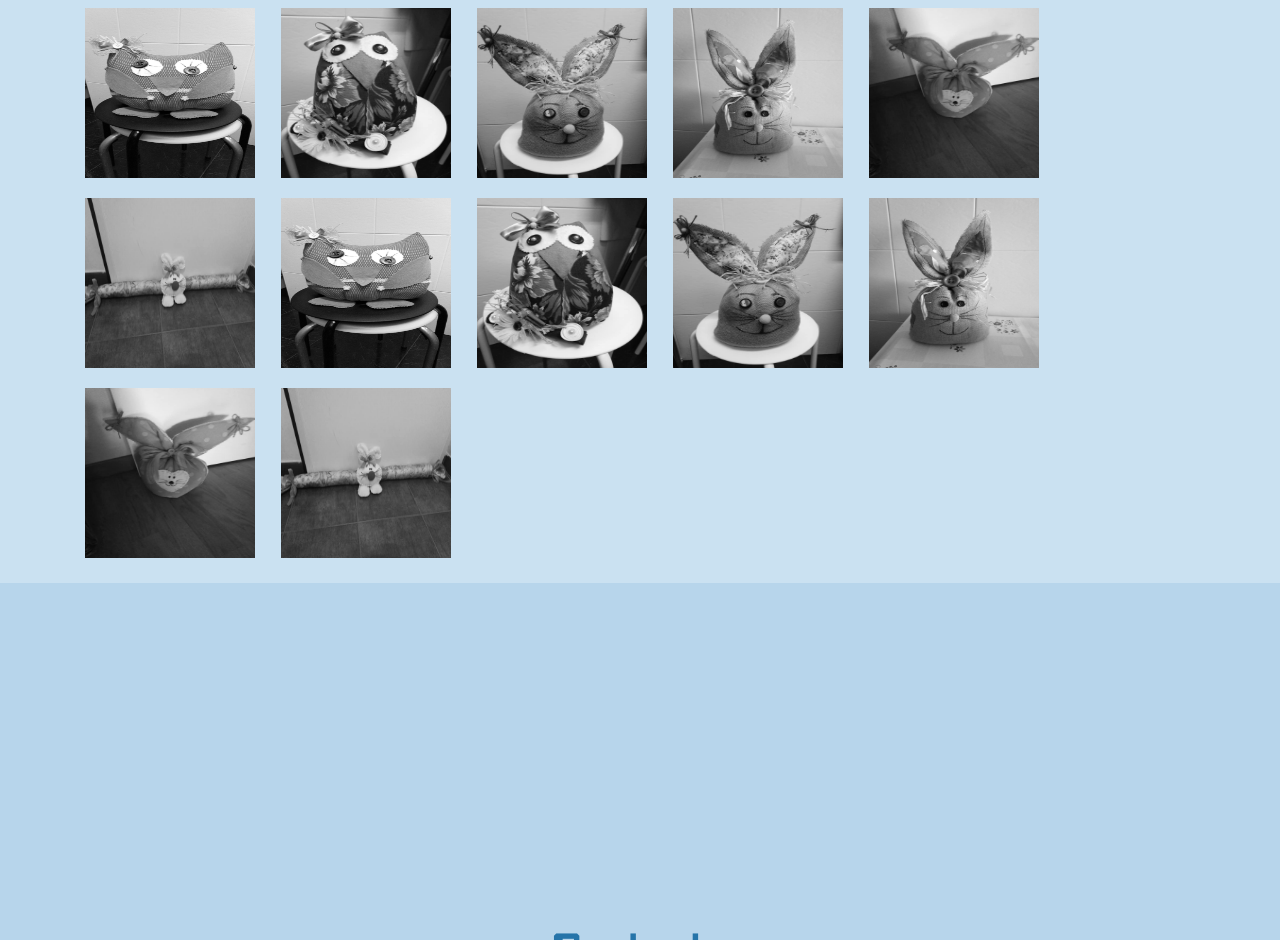
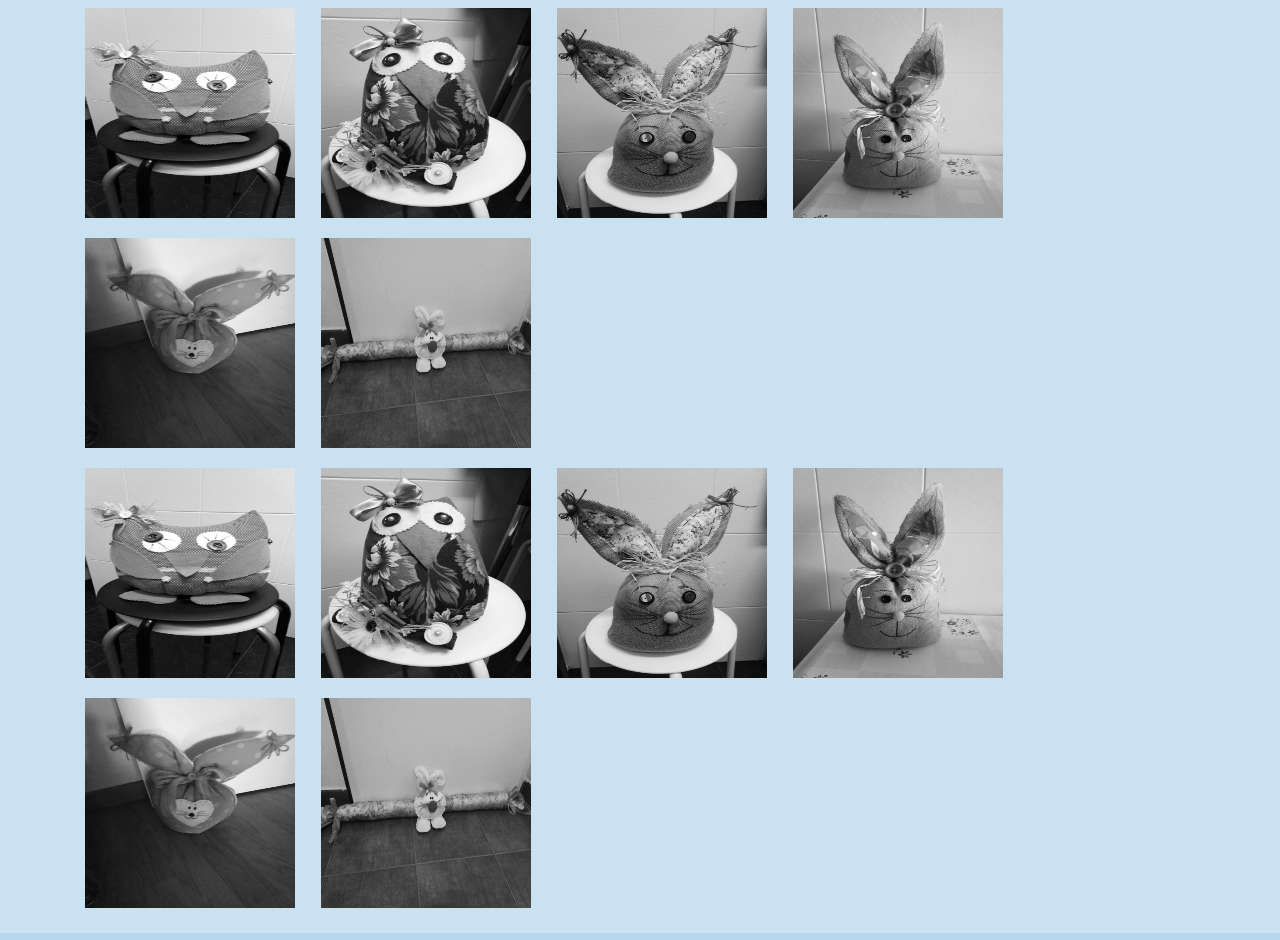
Before and after one commit to piresgil/Melita, a plain HTML site: page Index.html in a window 1280 px wide. Shown: the part 1860-2800 px from the top of the page. Drawn offline with Linux system fonts and the light colour scheme.

Commit message:
update gallery (div-row)

```diff
--- a/Index.html
+++ b/Index.html
@@ -163,6 +163,7 @@
                 produtos do Cantinho da Melita.</p>
 
             <div class="gallery">
+                <div class="row">
                     <a href="_imagens/_a/a01.jpg" data-lightbox="mygallery" data-title="a01"><img
                             src="_imagens/_a/a01.jpg"></a>
                     <a href="_imagens/_a/a02.jpg" data-lightbox="mygallery" data-title="a02"><img
@@ -175,6 +176,8 @@
                             src="_imagens/_a/a05.jpg"></a>
                     <a href="_imagens/_a/a06.jpg" data-lightbox="mygallery" data-title="a06"><img
                             src="_imagens/_a/a06.jpg"></a>
+                </div>
+                <div class="row">
                     <a href="_imagens/_a/a01.jpg" data-lightbox="mygallery" data-title="a07"><img
                             src="_imagens/_a/a01.jpg"></a>
                     <a href="_imagens/_a/a02.jpg" data-lightbox="mygallery" data-title="a08"><img
@@ -187,6 +190,7 @@
                             src="_imagens/_a/a05.jpg"></a>
                     <a href="_imagens/_a/a06.jpg" data-lightbox="mygallery" data-title="a12"><img
                             src="_imagens/_a/a06.jpg"></a>
+                </div>
             </div>
 
         </section>
--- a/_styles/style.css
+++ b/_styles/style.css
@@ -150,14 +150,12 @@ header {
     section p {
         font-size: 0.3em;
     }
-
     .max-logo svg#lettring {
         width: 220px;
     }
     .main-logo svg#lettring {
         width: 180px;
     }
-
     .max-header {
         height: 80px;
     }
@@ -292,12 +290,14 @@ section#produtos {
 }
 
 .gallery {
-    margin: 10px 80px;
+    justify-content: center;
+    align-items: center;
+    padding: 10px 80px;
 }
 
 .gallery img {
-    width: 180px;
-    height: 180px;
+    width: 220px;
+    height: 220px;
     padding: 5px;
     filter: grayscale(100);
     transition: 1s;
```
Lines whose indentation alone changed are shown as unchanged.
